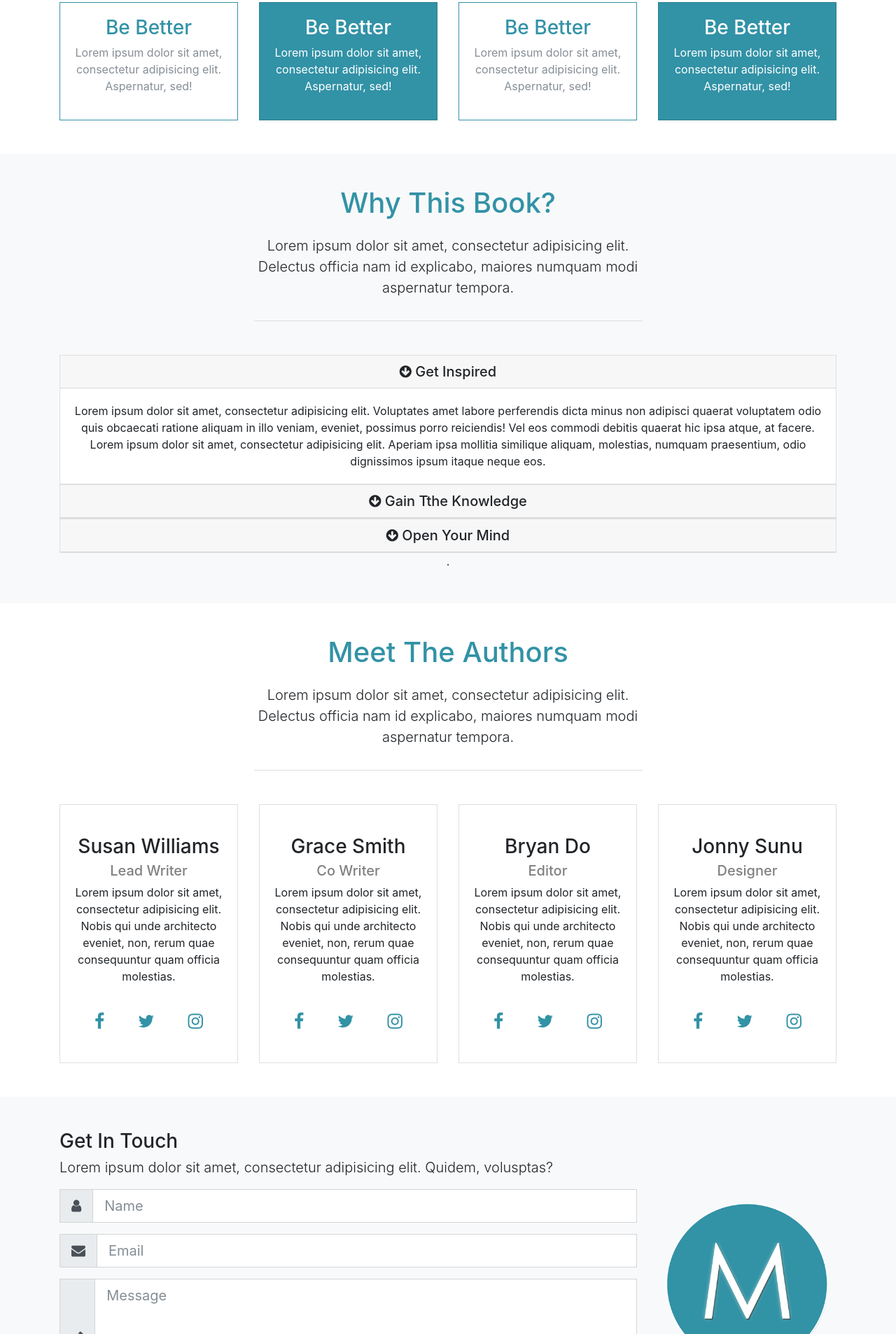
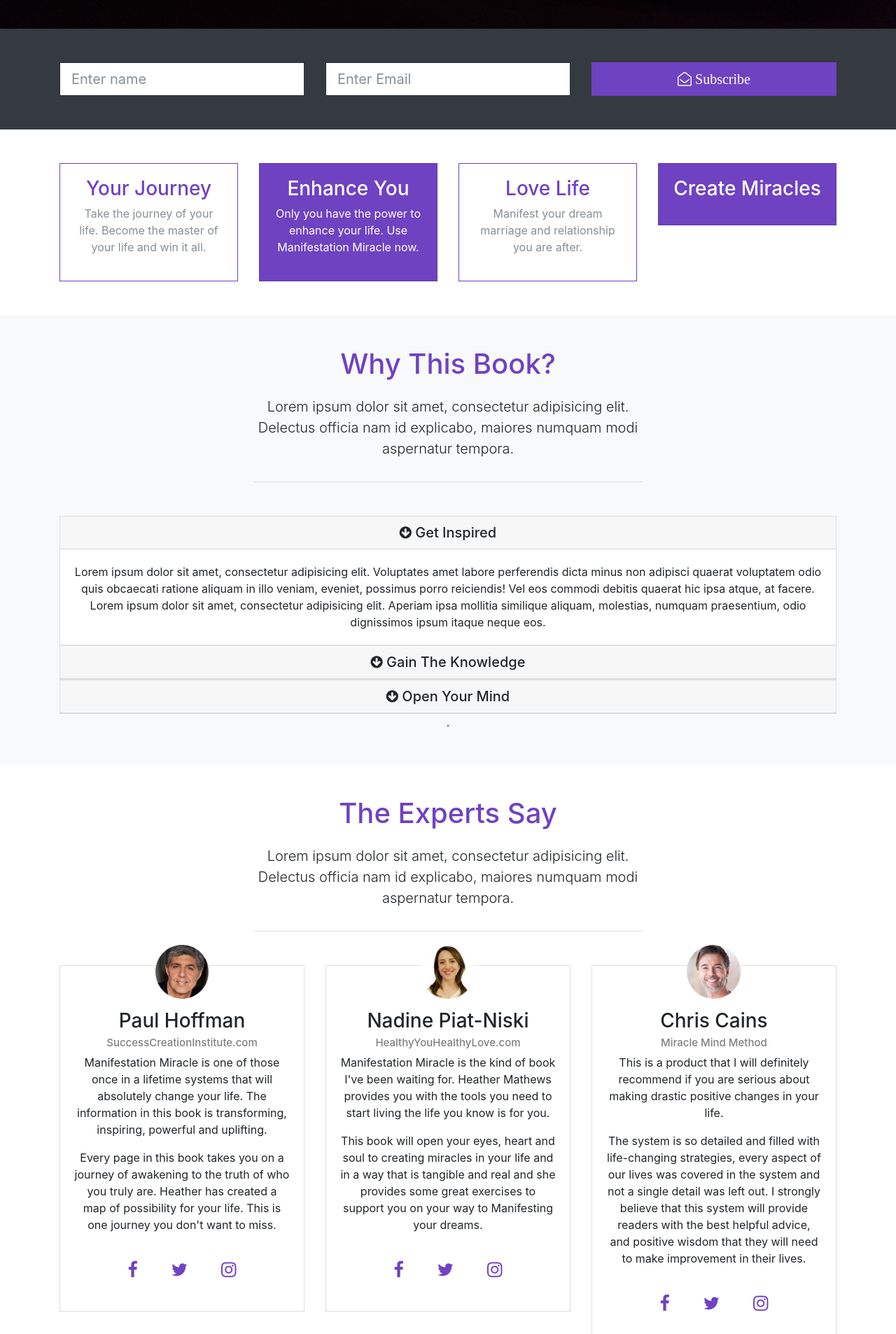
Before and after one commit to empr1ze/-ManifestationMiracle-, a website: page src/index.html in a window 1280 px wide. Shown: the part 894-2800 px from the top of the page at 70% size. Drawn offline with Linux system fonts and the light colour scheme.

Commit message:
Add files via upload

```diff
--- a/src/index.html
+++ b/src/index.html
@@ -4,32 +4,32 @@
   <meta charset="UTF-8">
   <meta name="viewport" content="width=device-width, initial-scale=1.0">
   <meta http-equiv="X-UA-Compatible" content="ie=edge">
-  <title>Dukello - Manifestation Miracle</title>
+  <title>Emprize - Manifestation Miracle</title>
   <link rel="stylesheet" href="css/font-awesome.min.css">
   <link rel="stylesheet" href="css/bootstrap.css">
   <link rel="stylesheet" href="css/style.css">
 </head>
 <body id="home">
 
-  <nav class="navbar navbar-expand-md navbar-light fixed-top py-4">
+  <nav class="navbar navbar-expand-lg navbar-dark fixed-top py-2">
     <div class="container">
       <a href="index.html" class="navbar-brand">
-        <img src="img/mlogo.png" width="50" height="50" alt=""><h3 class="d-inline align-middle">Manifestation Miracle</h3>
+        <img src="img/logo.jpg" width="50" height="50" alt="">&nbsp;<h3 class="d-inline align-middle">Manifestation Miracle</h3>
       </a>
       <button class="navbar-toggler" data-toggle="collapse" data-target="#navbarNav"><span class="navbar-toggler-icon"></span></button>
       <div class="collapse navbar-collapse" id="navbarNav">
         <ul class="navbar-nav ml-auto">
           <li class="nav-item">
-            <a href="#home" class="nav-link">Home</a>
+            <a href="#home" class="nav-link text-light">Home</a>
           </li>
           <li class="nav-item">
-            <a href="#about" class="nav-link">About</a>
+            <a href="#about" class="nav-link text-light">About</a>
           </li>
           <li class="nav-item">
-            <a href="#authors" class="nav-link">Meet The Authors</a>
+            <a href="#experts" class="nav-link text-light">Meet The Experts</a>
           </li>
           <li class="nav-item">
-            <a href="#contact" class="nav-link">Contact</a>
+            <a href="#contact" class="nav-link text-light">Contact</a>
           </li>
         </ul>
       </div>
@@ -43,9 +43,9 @@
         <div class="row">
           <div class="col-lg-6 text-center">
             <h1 class="display-2 pb-3">
-              Do what you dream of...
+              Do What You Dream Of...
             </h1>
-            <p class="lead mb-3">Lorem ipsum dolor sit amet, consectetur adipisicing elit. Aliquam, repudiandae.</p>
+            <p class="lead mb-3">Finally Revealed: The Number 1 Secret To <i>Manifest Your Dream Life</i> (Without Resistance Or Feeling Drained)...</p>
             <a href="#" class="btn btn-outline-secondary btn-lg text-white mb-3"><i class="fa fa-arrow-rgiht"></i> Read More</a>
           </div>
           <div class="col-lg-6 pt-5 text-center">
@@ -80,32 +80,32 @@
         <div class="col-md-3">
           <div class="card text-center border-primary">
             <div class="card-body">
-              <h3 class="text-primary">Be Better</h3>
-              <p class="text-muted">Lorem ipsum dolor sit amet, consectetur adipisicing elit. Aspernatur, sed!</p>
+              <h3 class="text-primary">Your Journey</h3>
+              <p class="text-muted">Take the journey of your life. Become the master of your life and win it all.</p>
             </div>
           </div>
         </div>
         <div class="col-md-3">
           <div class="card text-center bg-primary text-white">
             <div class="card-body">
-              <h3>Be Better</h3>
-              <p>Lorem ipsum dolor sit amet, consectetur adipisicing elit. Aspernatur, sed!</p>
+              <h3>Enhance You</h3>
+              <p>Only you have the power to enhance your life. Use Manifestation Miracle now.</p>
             </div>
           </div>
         </div>
         <div class="col-md-3">
           <div class="card text-center border-primary">
             <div class="card-body">
-              <h3 class="text-primary">Be Better</h3>
-              <p class="text-muted">Lorem ipsum dolor sit amet, consectetur adipisicing elit. Aspernatur, sed!</p>
+              <h3 class="text-primary">Love Life</h3>
+              <p class="text-muted">Manifest your dream marriage and relationship you are after.</p>
             </div>
           </div>
         </div>
         <div class="col-md-3">
           <div class="card text-center bg-primary text-white">
             <div class="card-body">
-              <h3>Be Better</h3>
-              <p>Lorem ipsum dolor sit amet, consectetur adipisicing elit. Aspernatur, sed!</p>
+              <h3>Create Miracles</h3>
+              <p></p>
             </div>
           </div>
         </div>
@@ -149,7 +149,7 @@
               <div class="card-header" id="heading2">
                 <h5 class="mb-0">
                   <div href="#collapse2" data-toggle="collapse" data-parent="#accordion">
-                    <i class="fa fa-arrow-circle-down"></i>&nbsp;Gain Tthe Knowledge
+                    <i class="fa fa-arrow-circle-down"></i>&nbsp;Gain The Knowledge
                   </div>
                 </h5>
               </div>
@@ -182,14 +182,14 @@
     </div>
   </section>
 
-  <!-- AUTHORS -->
-  <section id="authors" class="my-5 text-center">
+  <!-- EXPERTS -->
+  <section id="experts" class="my-5 text-center">
     <div class="container">
       <div class="row">
         <div class="col">
           <div class="info-header mb-5">
             <h1 class="text-primary pb-3">
-              Meet The Authors
+              The Experts Say
             </h1>
             <p class="lead pb-3">
               Lorem ipsum dolor sit amet, consectetur adipisicing elit. Delectus officia nam id explicabo, maiores numquam modi aspernatur tempora.
@@ -198,13 +198,61 @@
         </div>
       </div>
       <div class="row">
-        <div class="col-lg-3 col-md-6">
+        <div class="col-lg-4 col-md-12">
           <div class="card">
             <div class="card-body">
-              <img src="img/person1.jpg" alt="" class="img-fluid-rounded-circle w-50 mb-3">
-              <h3>Susan Williams</h3>
-              <h5 class="text-muted1">Lead Writer</h5>
-              <p>Lorem ipsum dolor sit amet, consectetur adipisicing elit. Nobis qui unde architecto eveniet, non, rerum quae consequuntur quam officia molestias.</p>
+              <img src="img/paul.jpg" alt="" class="img-fluid-rounded-circle w-25 mb-3">
+              <h3>Paul Hoffman</h3>
+              <h5 class="text-muted1">SuccessCreationInstitute.com</h5>
+              <p>Manifestation Miracle is one of those once in a lifetime systems that will absolutely change your life. The information in this book is transforming, inspiring, powerful and uplifting.</p>
+
+              <p>Every page in this book takes you on a journey of awakening to the truth of who you truly are. Heather has created a map of possibility for your life. This is one journey you don't want to miss.</p>
+              <div class="d-flex flex-row justify-content-center">
+                <div class="p-4">
+                  <a href="https://www.facebook.com/PaulHoffmanProfile"><i class="fa fa-facebook"></i></a>
+                </div>
+                <div class="p-4">
+                  <a href="https://twitter.com/Successsongs"><i class="fa fa-twitter"></i></a>
+                </div>
+                <div class="p-4">
+                  <a href="#"><i class="fa fa-instagram"></i></a>
+                </div>
+              </div>
+            </div>
+          </div>
+        </div>
+        <div class="col-lg-4 col-md-12">
+          <div class="card">
+            <div class="card-body">
+              <img src="img/nadine.jpg" alt="" class="img-fluid-rounded-circle w-25 mb-3">
+              <h3>Nadine Piat-Niski</h3>
+              <h5 class="text-muted1">HealthyYouHealthyLove.com</h5>
+              <p>Manifestation Miracle is the kind of book I've been waiting for. Heather Mathews provides you with the tools you need to start living the life you know is for you.</p>
+
+<p>This book will open your eyes, heart and soul to creating miracles in your life and in a way that is tangible and real and she provides some great exercises to support you on your way to Manifesting your dreams.</p>
+              <div class="d-flex flex-row justify-content-center">
+                <div class="p-4">
+                  <a href="https://www.facebook.com/NadinePiatHealthyYouHealthyLove"><i class="fa fa-facebook"></i></a>
+                </div>
+                <div class="p-4">
+                  <a href="https://twitter.com/NadinePiatNiski"><i class="fa fa-twitter"></i></a>
+                </div>
+                <div class="p-4">
+                  <a href="http://instagram.com/nadinepiat/"><i class="fa fa-instagram"></i></a>
+                </div>
+              </div>
+            </div>
+          </div>
+        </div>
+        <!--div class="col-lg-3 col-md-6">
+          <div class="card">
+            <div class="card-body">
+              <img src="img/person3.jpg" alt="" class="img-fluid-rounded-circle w-50 mb-3">
+              <h3>Dan Lee</h3>
+              <h5 class="text-muted1">Psychologist</h5>
+              <p>Manifestation Miracle not only gives you proven tools for success, it guides you step-by-step on how to manifest anything you want into your life.</p>
+
+<p>With Manifestation Miracle, I became more effective in helping my clients manifest their dream marriage & relationship they were desperately after, even ones on the brink of divorce. It truly works!</p>
               <div class="d-flex flex-row justify-content-center">
                 <div class="p-4">
                   <a href="#"><i class="fa fa-facebook"></i></a>
@@ -218,56 +266,16 @@
               </div>
             </div>
           </div>
-        </div>
-        <div class="col-lg-3 col-md-6">
+        </div-->
+        <div class="col-lg-4 col-md-12">
           <div class="card">
             <div class="card-body">
-              <img src="img/person2.jpg" alt="" class="img-fluid-rounded-circle w-50 mb-3">
-              <h3>Grace Smith</h3>
-              <h5 class="text-muted1">Co Writer</h5>
-              <p>Lorem ipsum dolor sit amet, consectetur adipisicing elit. Nobis qui unde architecto eveniet, non, rerum quae consequuntur quam officia molestias.</p>
-              <div class="d-flex flex-row justify-content-center">
-                <div class="p-4">
-                  <a href="#"><i class="fa fa-facebook"></i></a>
-                </div>
-                <div class="p-4">
-                  <a href="#"><i class="fa fa-twitter"></i></a>
-                </div>
-                <div class="p-4">
-                  <a href="#"><i class="fa fa-instagram"></i></a>
-                </div>
-              </div>
-            </div>
-          </div>
-        </div>
-        <div class="col-lg-3 col-md-6">
-          <div class="card">
-            <div class="card-body">
-              <img src="img/person3.jpg" alt="" class="img-fluid-rounded-circle w-50 mb-3">
-              <h3>Bryan Do</h3>
-              <h5 class="text-muted1">Editor</h5>
-              <p>Lorem ipsum dolor sit amet, consectetur adipisicing elit. Nobis qui unde architecto eveniet, non, rerum quae consequuntur quam officia molestias.</p>
-              <div class="d-flex flex-row justify-content-center">
-                <div class="p-4">
-                  <a href="#"><i class="fa fa-facebook"></i></a>
-                </div>
-                <div class="p-4">
-                  <a href="#"><i class="fa fa-twitter"></i></a>
-                </div>
-                <div class="p-4">
-                  <a href="#"><i class="fa fa-instagram"></i></a>
-                </div>
-              </div>
-            </div>
-          </div>
-        </div>
-        <div class="col-lg-3 col-md-6">
-          <div class="card">
-            <div class="card-body">
-              <img src="img/person1.jpg" alt="" class="img-fluid-rounded-circle w-50 mb-3">
-              <h3>Jonny Sunu</h3>
-              <h5 class="text-muted1">Designer</h5>
-              <p>Lorem ipsum dolor sit amet, consectetur adipisicing elit. Nobis qui unde architecto eveniet, non, rerum quae consequuntur quam officia molestias.</p>
+              <img src="img/chris.jpg" alt="" class="img-fluid-rounded-circle w-25 mb-3">
+              <h3>Chris Cains</h3>
+              <h5 class="text-muted1">Miracle Mind Method</h5>
+              <p>This is a product that I will definitely recommend if you are serious about making drastic positive changes in your life.</p>
+
+<p>The system is so detailed and filled with life-changing strategies, every aspect of our lives was covered in the system and not a single detail was left out. I strongly believe that this system will provide readers with the best helpful advice, and positive wisdom that they will need to make improvement in their lives.</p>
               <div class="d-flex flex-row justify-content-center">
                 <div class="p-4">
                   <a href="#"><i class="fa fa-facebook"></i></a>
--- a/src/scss/style.scss
+++ b/src/scss/style.scss
@@ -1,13 +1,13 @@
-$primary: #3292a6;
-$primary-overlay: rgba(50,146,166,0.8);
+$primary: #6f42c1;
+$primary-overlay: rgba(111,66,193,0.6);
 body{
-  margin-top:105px;
+  margin-top:75px;
 }
 
 .navbar{
   box-shadow:2px 2px 5px $primary;
   opacity:0.9;
-  background:#fff;
+  background:#000;
 
   .nav-item{
     font-size:1.4rem;
@@ -17,12 +17,16 @@
 
 #showcase {
   position: relative;
-  background: url('../img/mountains.jpg');
-  min-height: 600px;
+  background: url('../img/stars.jpg');
+  min-height: 860px;
+  background-attachment: fixed ;
+    background-repeat: no-repeat;
+    background-size: cover;
+    background-position: center;
 
   .primary-overlay {
     background: $primary-overlay;
-    position: absolute;
+    position: relative;
     top: 0;
     left: 0;
     width: 100%;
@@ -36,9 +40,10 @@
   border-bottom: 1px #ddd solid;
 }
 
-#authors {
+#experts {
   .text-muted1 {
     color: gray;
+    font-size: 15px;
   }
   img {
     margin-top: -50px;
```
Also changed, not shown: src/css/bootstrap.css, src/css/style.css, src/img/chris.jpg (added), src/img/logo.jpg (added), src/img/nadine.jpg (added), src/img/paul.jpg (added).
